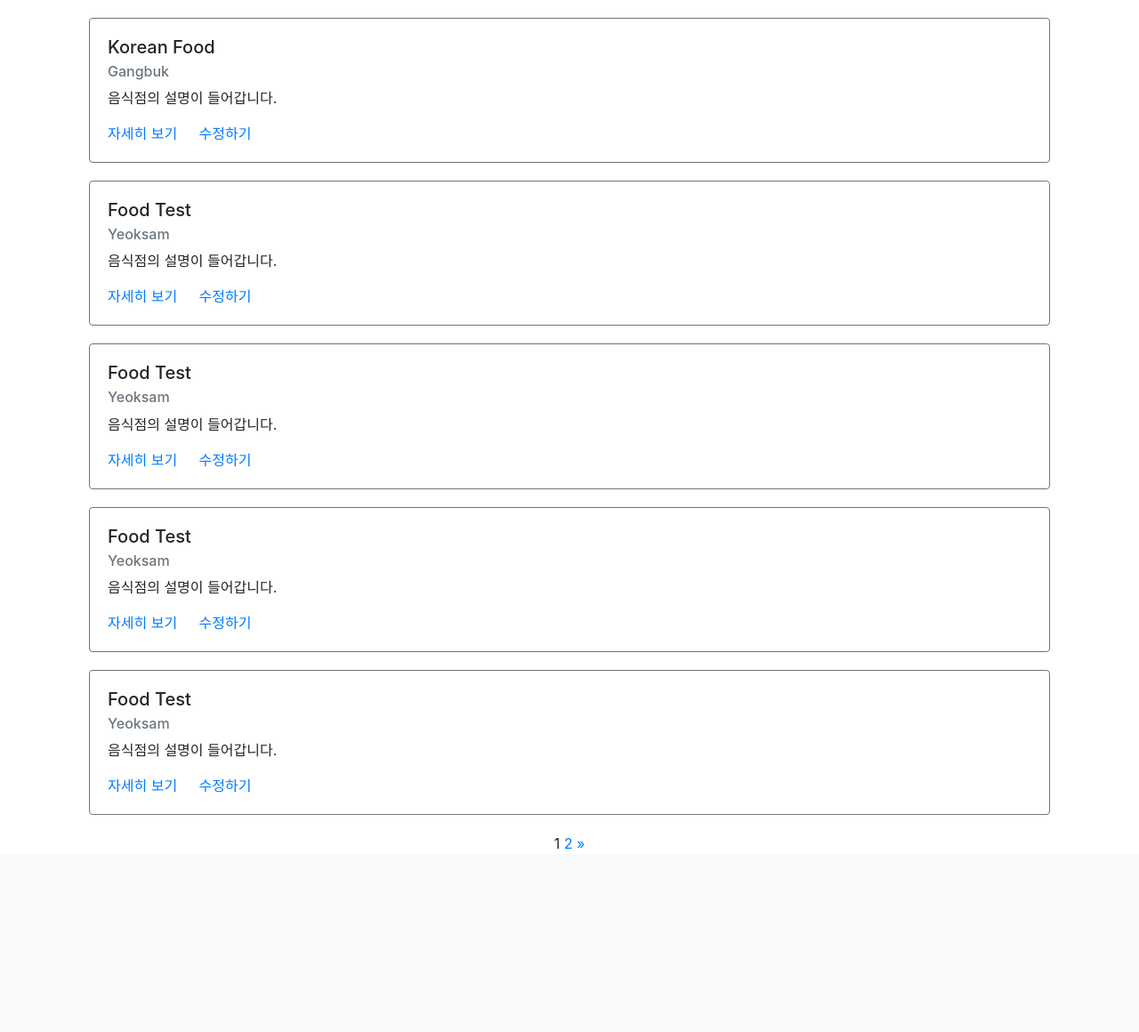
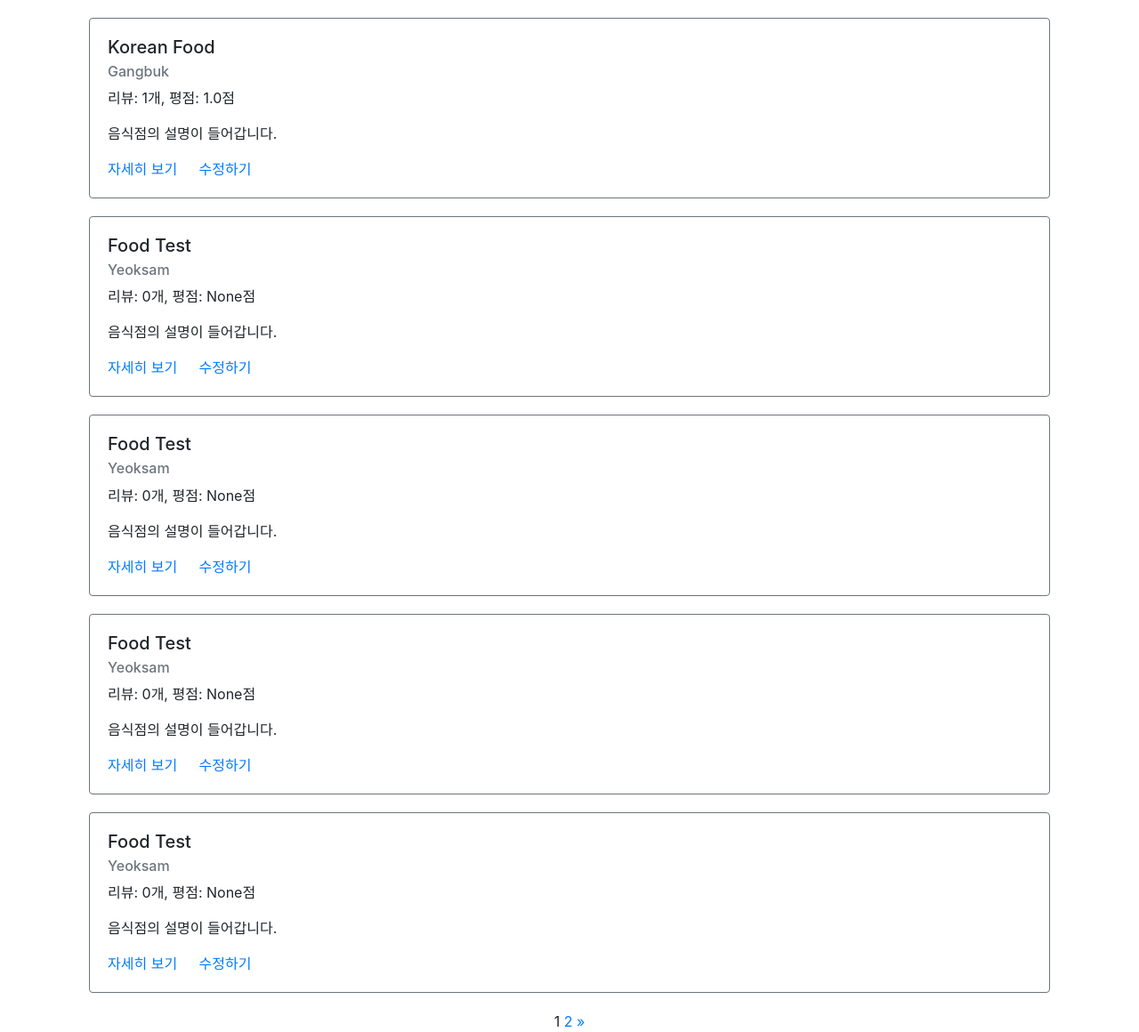
Before and after one commit to ChanYoung-dev/Django_beginner, a Django app: page /third/list/ in a window 1280 px wide. Shown: the part 56-1216 px from the top of the page at 89% size. Before the commit the page ends 1010 px from the top, so only its background shows below. Run offline with Django 3.2, Linux system fonts and the light colour scheme; data comes from the database, SQL or seed files in the repository; both versions use the stored data as it was after the commit; some libraries are stand-ins or nearby versions.

Commit message:
리스트 화면에서 리뷰 개수와 평점 구하기

```diff
--- a/third/templates/third/base.html
+++ b/third/templates/third/base.html
@@ -11,7 +11,7 @@
     </head>
     <body>
         <nav class="navbar navbar-expand-lg navbar-light bg-light">
-          <a class="navbar-brand" href="/list">음식점</a>
+          <a class="navbar-brand" href="/third/list">음식점</a>
           <button class="navbar-toggler" type="button" data-toggle="collapse" data-target="#navbarNavAltMarkup"
                   aria-controls="navbarNavAltMarkup" aria-expanded="false" aria-label="Toggle navigation">
             <span class="navbar-toggler-icon"></span>
--- a/third/templates/third/list.html
+++ b/third/templates/third/list.html
@@ -9,6 +9,7 @@
               <div class="card-body">
                 <h5 class="card-title">{{ item.name }}</h5>
                 <h6 class="card-subtitle mb-2 text-muted">{{ item.address }}</h6>
+                <p class="card-text">리뷰: {{ item.reviews_count }}개, 평점: {{ item.average_point }}점</p>
                 <p class="card-text">음식점의 설명이 들어갑니다.</p>
                 <a href="{% url 'restaurant-detail' id=item.id %}" class="card-link">자세히 보기</a>
                 <a href="{% url 'restaurant-update' %}?id={{ item.id }}" class="card-link">수정하기</a>
--- a/third/views.py
+++ b/third/views.py
@@ -3,11 +3,13 @@
 from third.forms import RestaurantForm, ReviewForm
 from django.http import HttpResponseRedirect
 from django.shortcuts import render, get_object_or_404, redirect
+from django.db.models import Count, Avg
 
 
 
 def list(request):
-    restaurants = Restaurant.objects.all()
+    # restaurants = Restaurant.objects.all()
+    restaurants = Restaurant.objects.all().annotate(reviews_count=Count('review')).annotate(average_point=Avg('review__point'))
     paginator = Paginator(restaurants, 5)  # 한 페이지에 5개씩 표시
 
     page = request.GET.get('page')  # query params에서 page 데이터를 가져옴
```
Also changed, not shown: db.sqlite3.
